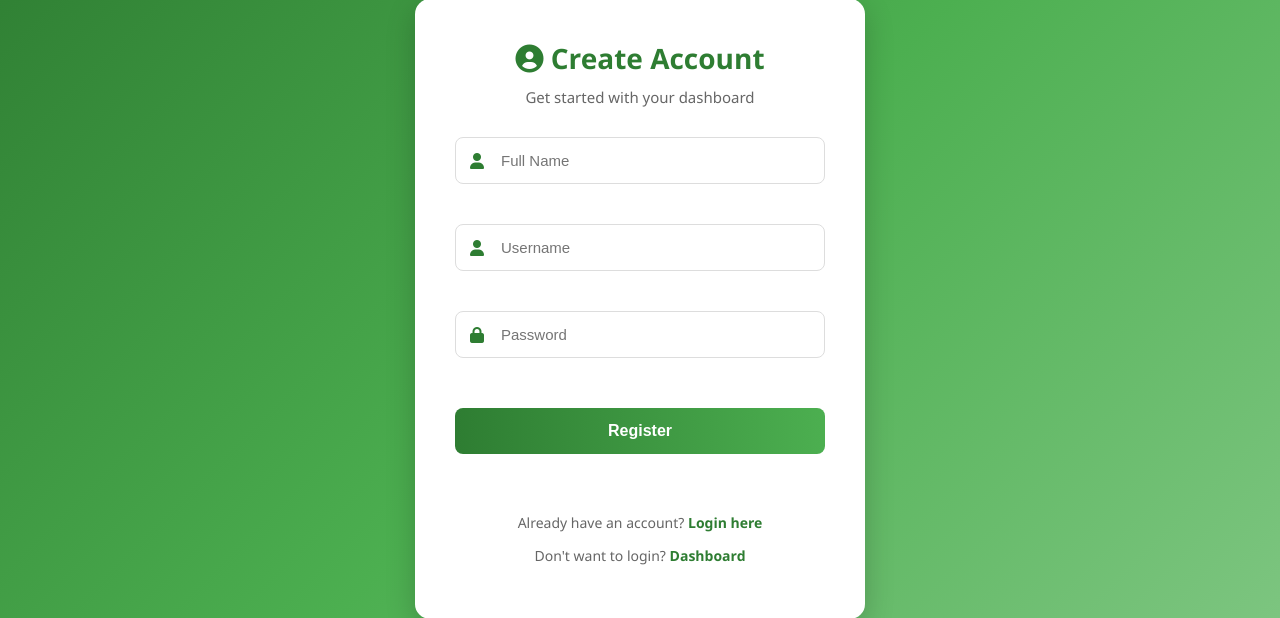
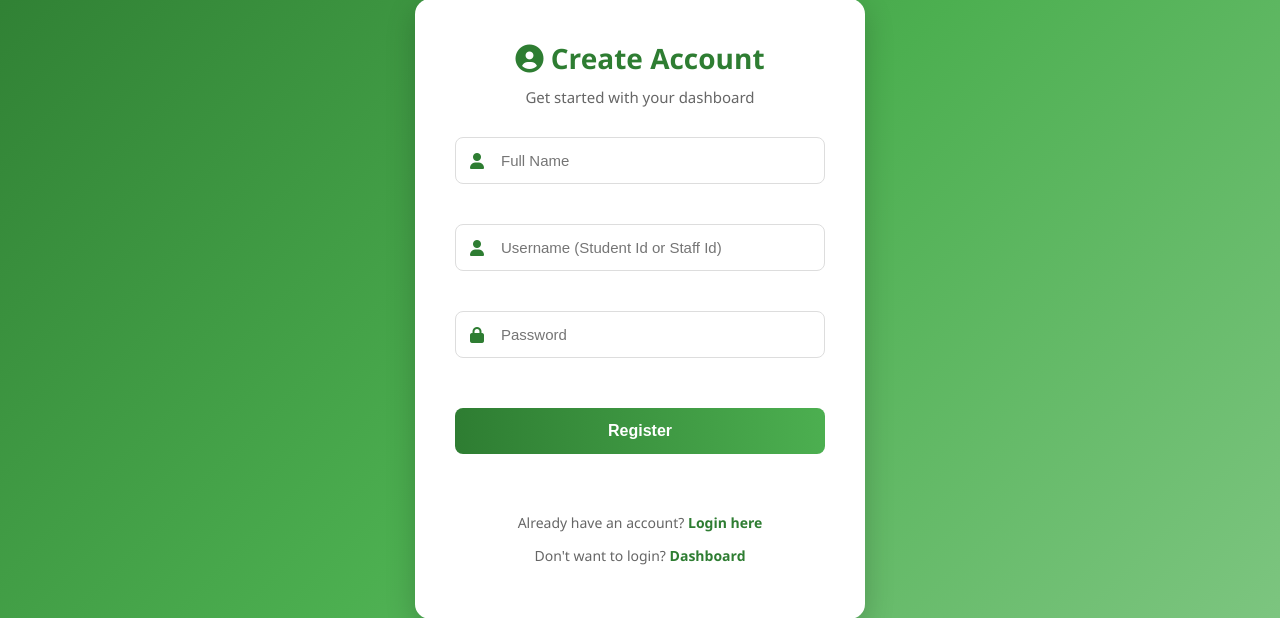
Before and after one commit to mirawani/soil-fertility-status-dashboard, a Flask app: page /register in a window 1280 px wide. Shown: the part 91-709 px from the top of the page. Run offline with Flask 3, Linux system fonts and the light colour scheme.

Commit message:
Initial commit or update

```diff
--- a/templates/register.html
+++ b/templates/register.html
@@ -27,7 +27,7 @@
 
                 <div class="form-group">
                     <i class="fas fa-user"></i>
-                    <input type="text" name="username" placeholder="Username" required>
+                    <input type="text" name="username" placeholder="Username (Student Id or Staff Id)" required>
                 </div>
 
                 <div class="form-group">
```
